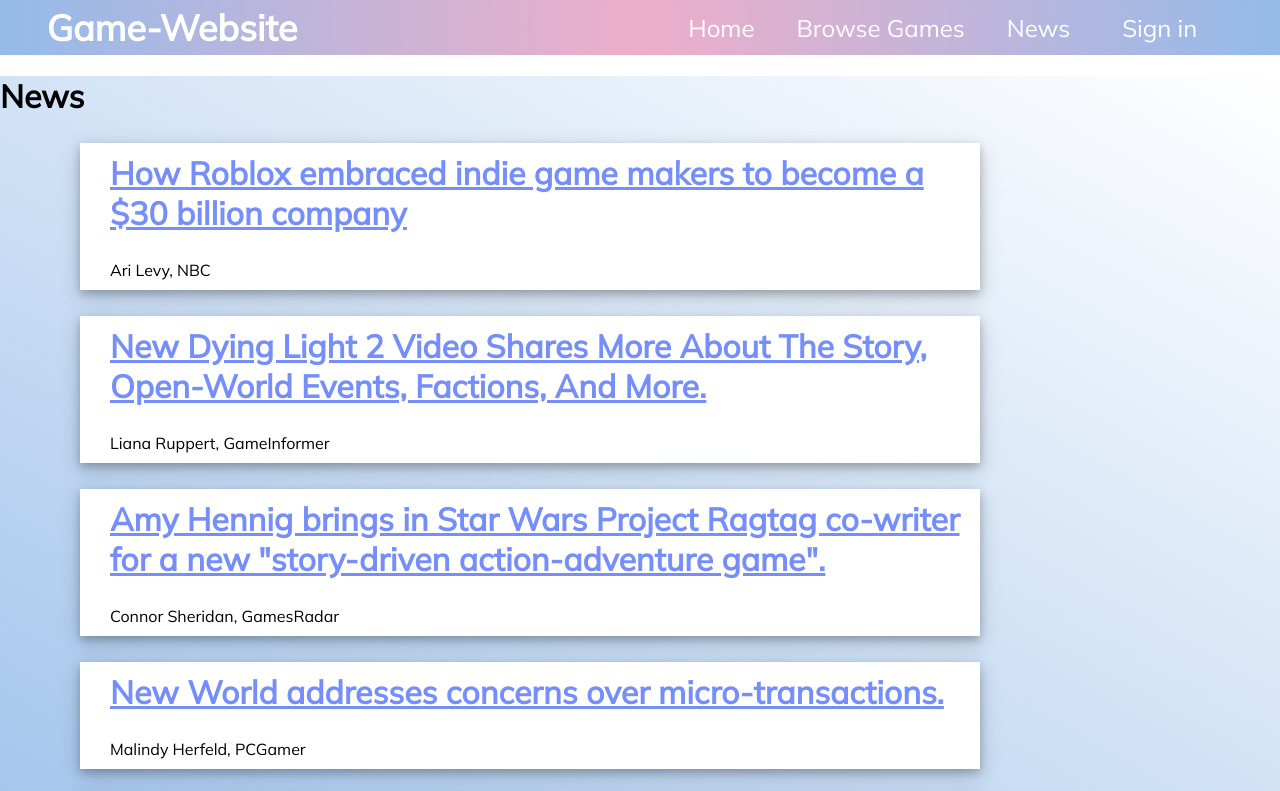
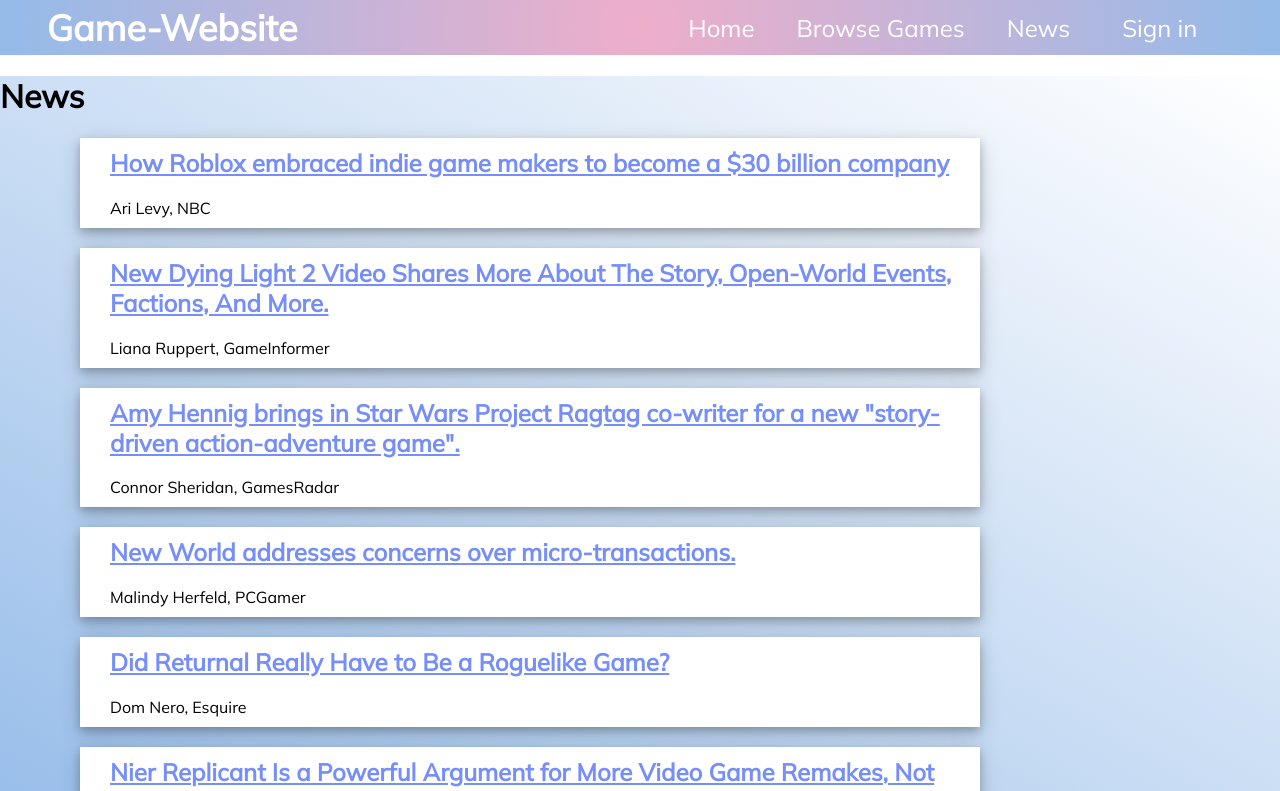
Before and after one commit to CcccYxx/CS35L-Website, a React (Create React App) app in the folder game-website/frontend/: page /news in a window 1280 px wide. Shown: the top 791 px of the page. Built offline with nearby package versions, Linux system fonts and the light colour scheme.

Commit message:
Updated News.css and News.js
Differentiated classNames to be unique to the newspage

```diff
--- a/game-website/frontend/src/webpages/News.css
+++ b/game-website/frontend/src/webpages/News.css
@@ -1,12 +1,10 @@
-
-
 .newsPage{
     font-family: Mulish, sans-serif;
     background: rgb(255,255,255);
     background: linear-gradient(209deg, rgba(255,255,255,1) 0%, rgba(148,187,233,1) 100%);
 }
 
-.newsBlock{
+.news-block{
     background-color: white;
     width: 75%;
     box-shadow: 0 4px 8px 0 rgba(0, 0, 0, 0.2), 0 6px 20px 0 rgba(0, 0, 0, 0.19);
@@ -17,15 +15,15 @@
     list-style-type: none;
 }
 
-.title{
+.news-title{
     padding-left: 30px;
     padding-top: 10px;
 }
 
-.link:link{color: #768efa}
-.link:visited{color: #caafee}
-.link:hover{color: #526de4}
-.link:active{color: #768efa}
+.news-link:link{color: #768efa}
+.news-link:visited{color: #caafee}
+.news-link:hover{color: #526de4}
+.news-link:active{color: #768efa}
 
 .author-publisher{
     padding-left: 30px;
--- a/game-website/frontend/src/webpages/News.js
+++ b/game-website/frontend/src/webpages/News.js
@@ -27,8 +27,8 @@
         const news = myItems.map((items) => {
             return( //return list for now, can change those if needed
                 <ul class="newlist">
-                    <li className="newsBlock" key={items.title} >
-                        <h2 className="title"><Link to={{pathname:items.link}} target="_blank" className="link">{items.title}</Link></h2>
+                    <li className="news-block" key={items.title} >
+                        <h2 className="news-title"><Link to={{pathname:items.link}} target="_blank" className="news-link">{items.title}</Link></h2>
                         <p className="author-publisher">{items.author}, {items.publisher}</p>
                     </li>
                 </ul>
```
